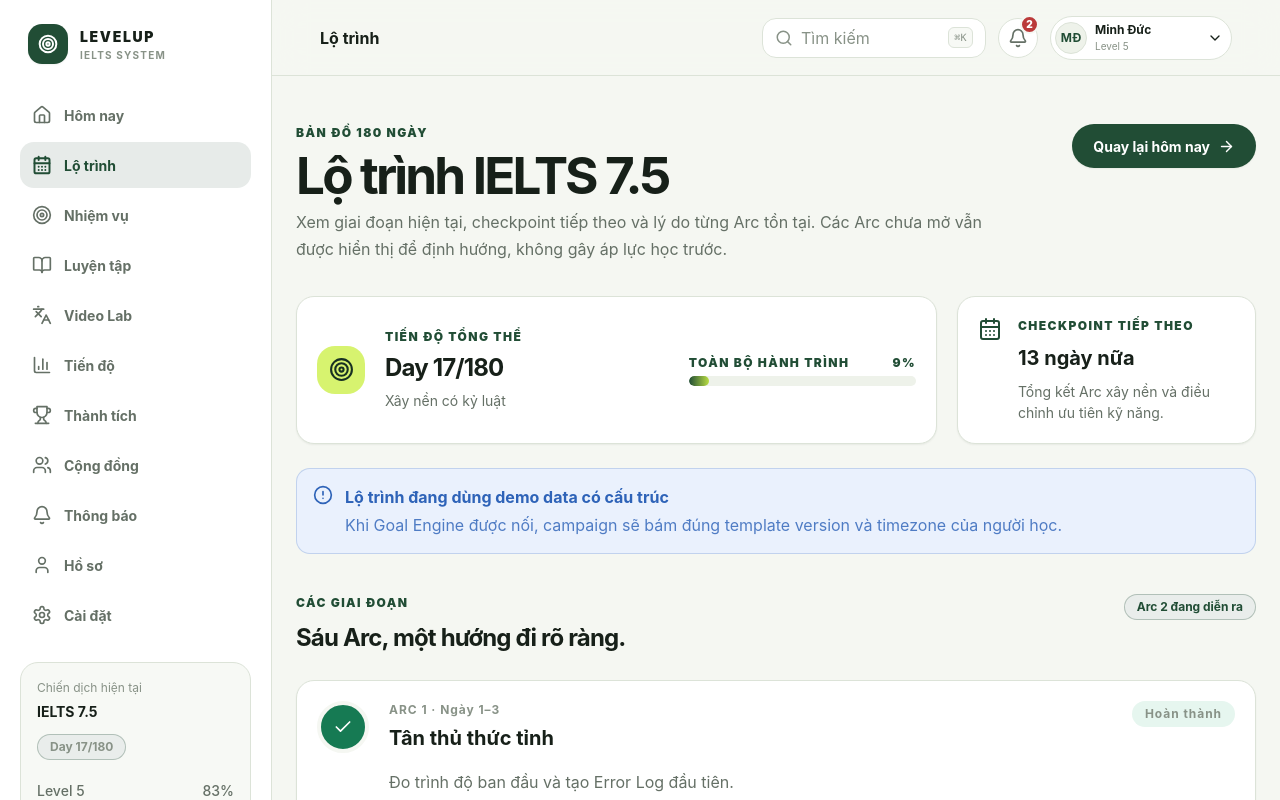
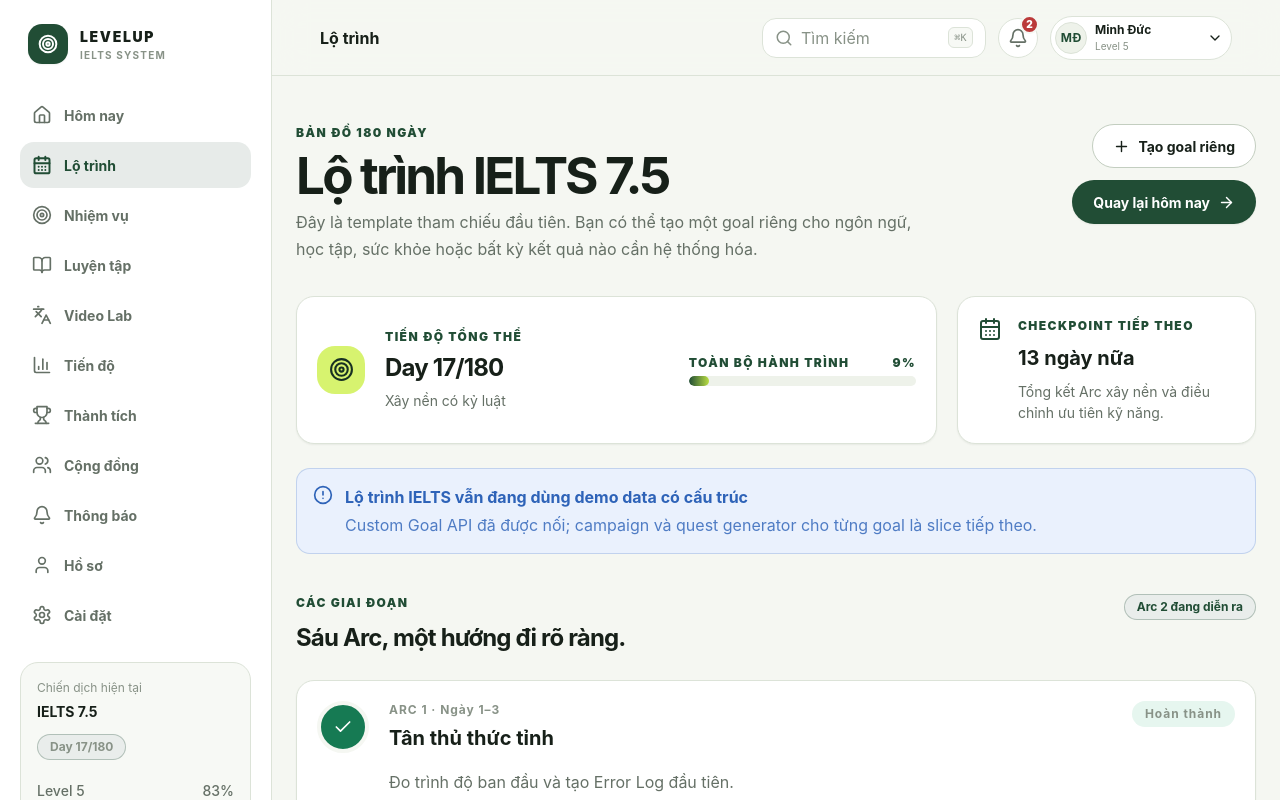
Before and after one commit to ducvps12/ielts, a Next.js app in the folder apps/web/: page /app/lo-trinh in a window 1280 px wide. Shown: the top 800 px of the page. Built offline with nearby package versions, Linux system fonts and the light colour scheme.

Commit message:
feat(client): link journey to custom goal creation

```diff
--- a/apps/web/app/app/lo-trinh/page.tsx
+++ b/apps/web/app/app/lo-trinh/page.tsx
@@ -3,6 +3,7 @@ import {
   ArrowRight,
   CalendarDays,
   CircleAlert,
+  Plus,
   Target,
 } from "@levelup/ui/icons";
 
@@ -25,11 +26,15 @@ export default function JourneyPage() {
           <span>BẢN ĐỒ 180 NGÀY</span>
           <h1>Lộ trình IELTS 7.5</h1>
           <p>
-            Xem giai đoạn hiện tại, checkpoint tiếp theo và lý do từng Arc tồn tại.
-            Các Arc chưa mở vẫn được hiển thị để định hướng, không gây áp lực học trước.
+            Đây là template tham chiếu đầu tiên. Bạn có thể tạo một goal riêng cho
+            ngôn ngữ, học tập, sức khỏe hoặc bất kỳ kết quả nào cần hệ thống hóa.
           </p>
         </div>
         <div className="client-page-header__actions">
+          <LinkButton href="/app/muc-tieu-moi" variant="outline">
+            <Plus size={17} aria-hidden="true" />
+            Tạo goal riêng
+          </LinkButton>
           <LinkButton href="/app/hom-nay">
             Quay lại hôm nay
             <ArrowRight size={17} aria-hidden="true" />
@@ -67,8 +72,8 @@ export default function JourneyPage() {
       <Alert
         tone="info"
         icon={<CircleAlert size={20} aria-hidden="true" />}
-        title="Lộ trình đang dùng demo data có cấu trúc"
-        description="Khi Goal Engine được nối, campaign sẽ bám đúng template version và timezone của người học."
+        title="Lộ trình IELTS vẫn đang dùng demo data có cấu trúc"
+        description="Custom Goal API đã được nối; campaign và quest generator cho từng goal là slice tiếp theo."
       />
 
       <section className="client-journey-map" aria-labelledby="journey-map-title">
```
